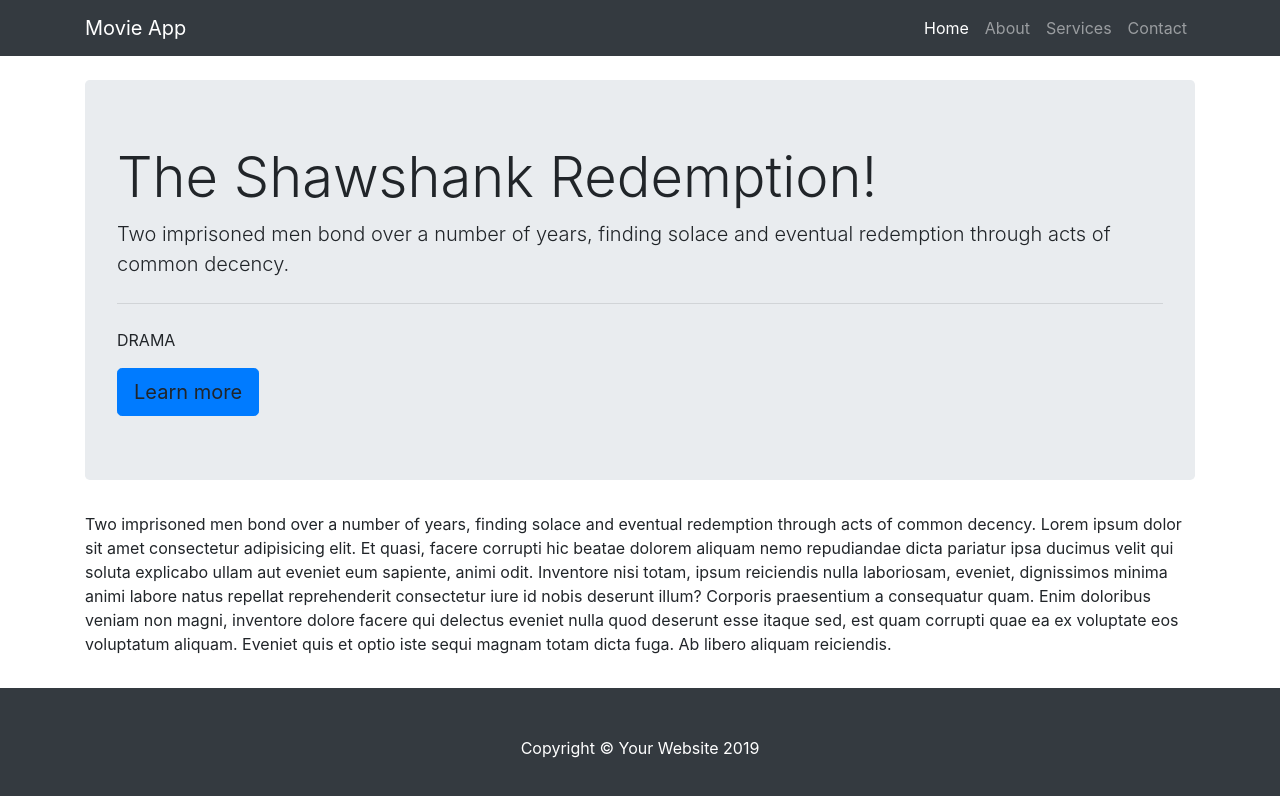
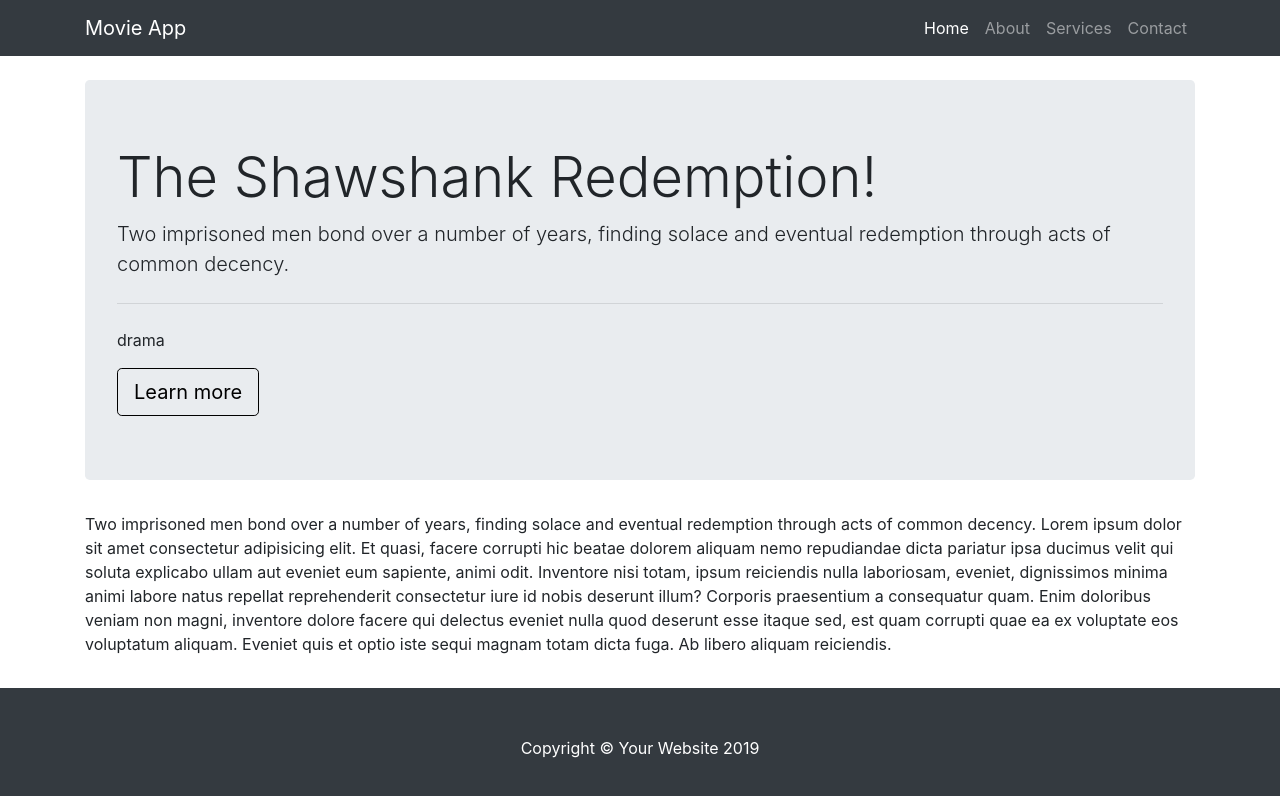
Before and after one commit to IamManchanda/movie-app-nextjs, a Next.js app: page /movies/1 in a window 1280 px wide. Shown: the top 796 px of the page. Built offline with nearby package versions, Linux system fonts and the light colour scheme.

Commit message:
remove to upper case

```diff
--- a/pages/movies/[id].js
+++ b/pages/movies/[id].js
@@ -29,7 +29,7 @@ const MovieByIdPage = ({
         <h1 className="display-4">{name}!</h1>
         <p className="lead">{description}</p>
         <hr className="my-4" />
-        <p>{genre.toUpperCase()}</p>
+        <p>{genre}</p>
         <a className="btn btn-primary btn-lg" role="button">
           Learn more
         </a>
```
